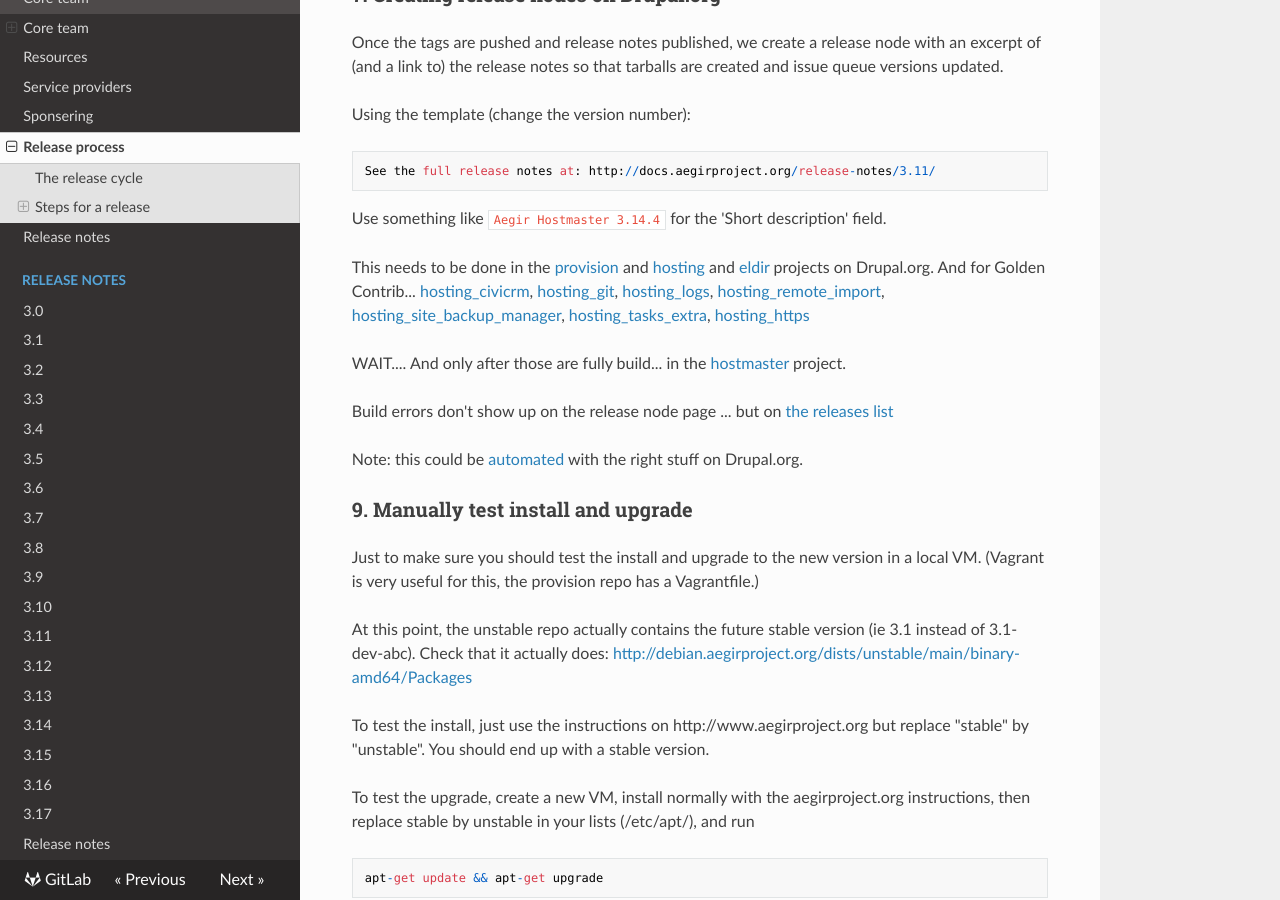
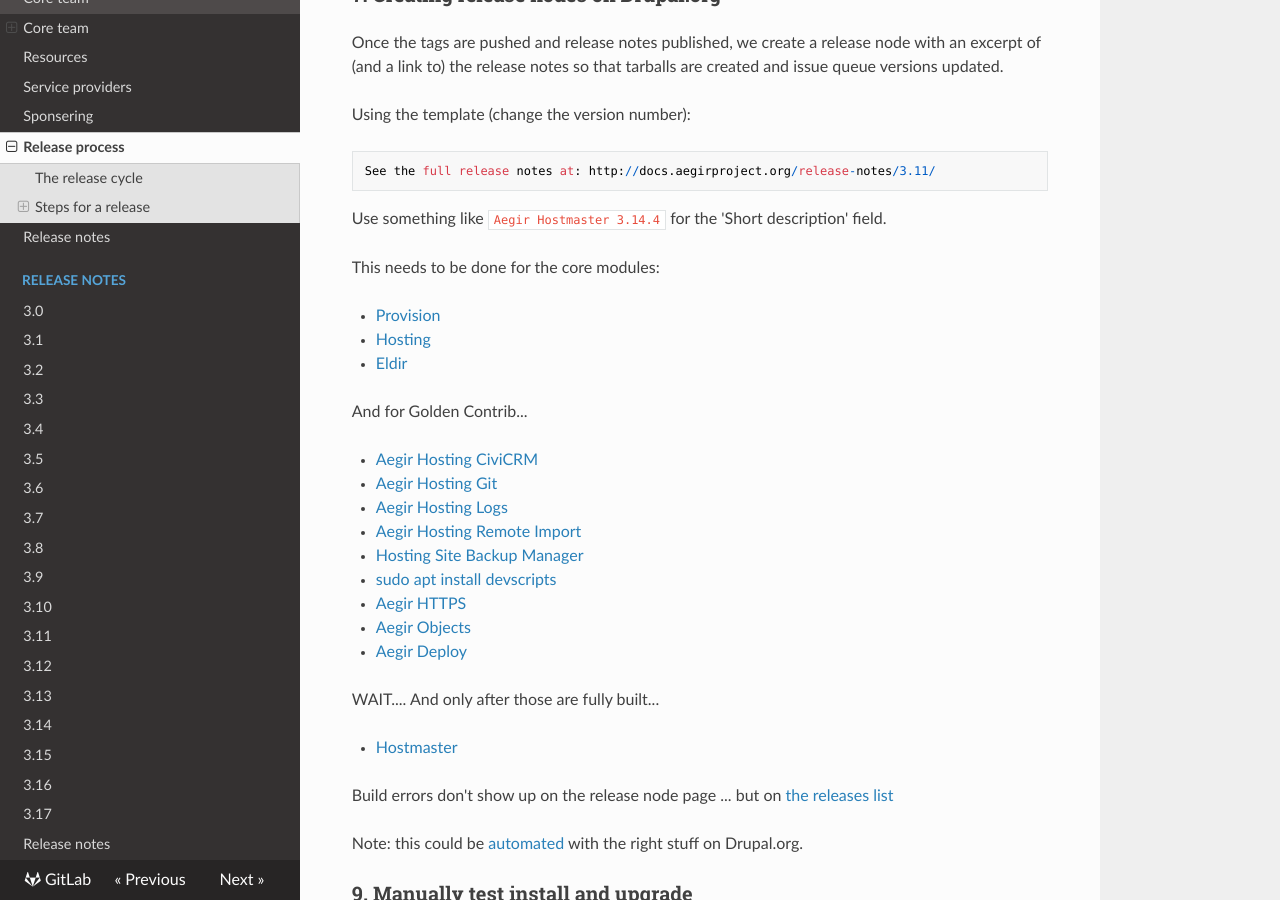
Before and after one commit to aegir-project/documentation, an MkDocs documentation site: the page built from docs/community/release-process.md, in a window 1280 px wide and 900 px high, scrolled down 4258 px. Built offline with MkDocs 1.6.1, drawn with Linux system fonts in a browser that asks for light colours; nearby versions of some CDN libraries; old or Windows-style settings are respelled for this version of MkDocs.

Commit message:
Added Aegir Objects and Aegir Deploy to the list of projects requiring release nodes.

```diff
--- a/docs/community/release-process.md
+++ b/docs/community/release-process.md
@@ -155,17 +155,27 @@
 
 Use something like `Aegir Hostmaster 3.14.4` for the 'Short description' field.
 
-This needs to be done in the [provision](https://drupal.org/node/add/project-release/196005) and [hosting](https://drupal.org/node/add/project-release/196008) and [eldir](https://drupal.org/node/add/project-release/452774) projects on Drupal.org.
+This needs to be done for the core modules:
+
+* [Provision](https://drupal.org/node/add/project-release/196005)
+* [Hosting](https://drupal.org/node/add/project-release/196008)
+* [Eldir](https://drupal.org/node/add/project-release/452774)
+
 And for Golden Contrib...
-[hosting_civicrm](https://drupal.org/node/add/project-release/1982662),
-[hosting_git](https://drupal.org/node/add/project-release/2217793),
-[hosting_logs](https://www.drupal.org/node/add/project-release/1871490),
-[hosting_remote_import](https://drupal.org/node/add/project-release/1405640),
-[hosting_site_backup_manager](https://drupal.org/node/add/project-release/1459830),
-[hosting_tasks_extra](https://drupal.org/node/add/project-release/1738498),
-[hosting_https](https://drupal.org/node/add/project-release/2910575)
 
-WAIT.... And only after those are fully build... in the [hostmaster](https://drupal.org/node/add/project-release/195997) project.
+* [Aegir Hosting CiviCRM](https://drupal.org/node/add/project-release/1982662)
+* [Aegir Hosting Git](https://drupal.org/node/add/project-release/2217793)
+* [Aegir Hosting Logs](https://www.drupal.org/node/add/project-release/1871490)
+* [Aegir Hosting Remote Import](https://drupal.org/node/add/project-release/1405640)
+* [Hosting Site Backup Manager](https://drupal.org/node/add/project-release/1459830)
+* [sudo apt install devscripts](https://drupal.org/node/add/project-release/1738498)
+* [Aegir HTTPS](https://drupal.org/node/add/project-release/2910575)
+* [Aegir Objects](https://www.drupal.org/node/add/project-release/2872073)
+* [Aegir Deploy](https://www.drupal.org/node/add/project-release/2952934)
+
+WAIT.... And only after those are fully built...
+
+* [Hostmaster](https://drupal.org/node/add/project-release/195997)
 
 Build errors don't show up on the release node page ... but on [the releases list](https://www.drupal.org/project/hostmaster/releases)
 
```
